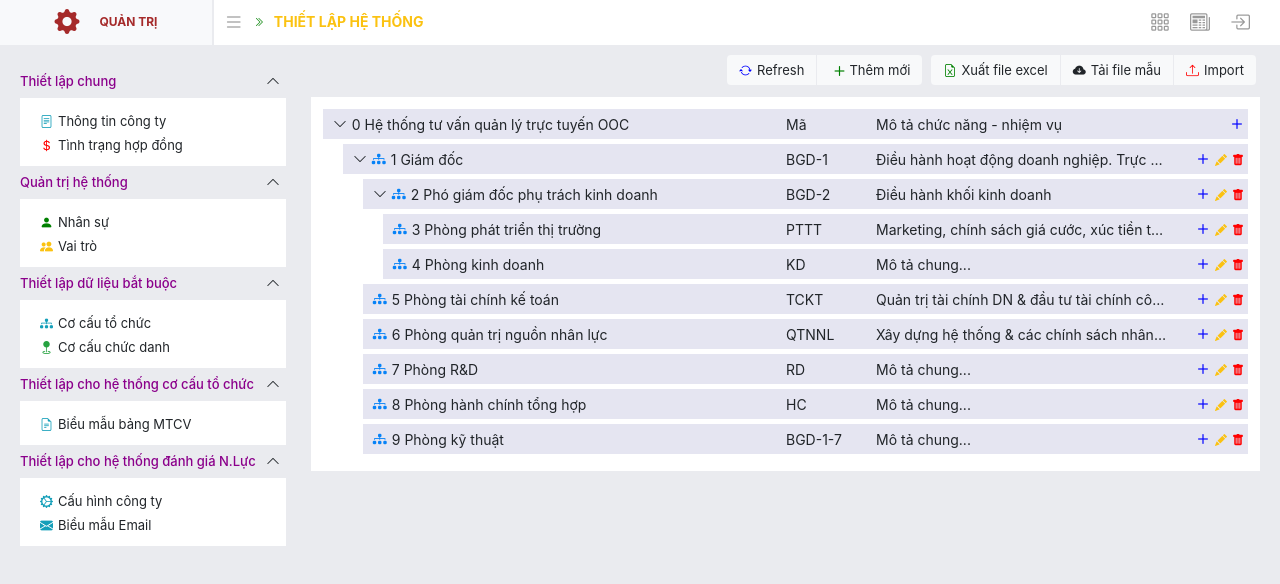
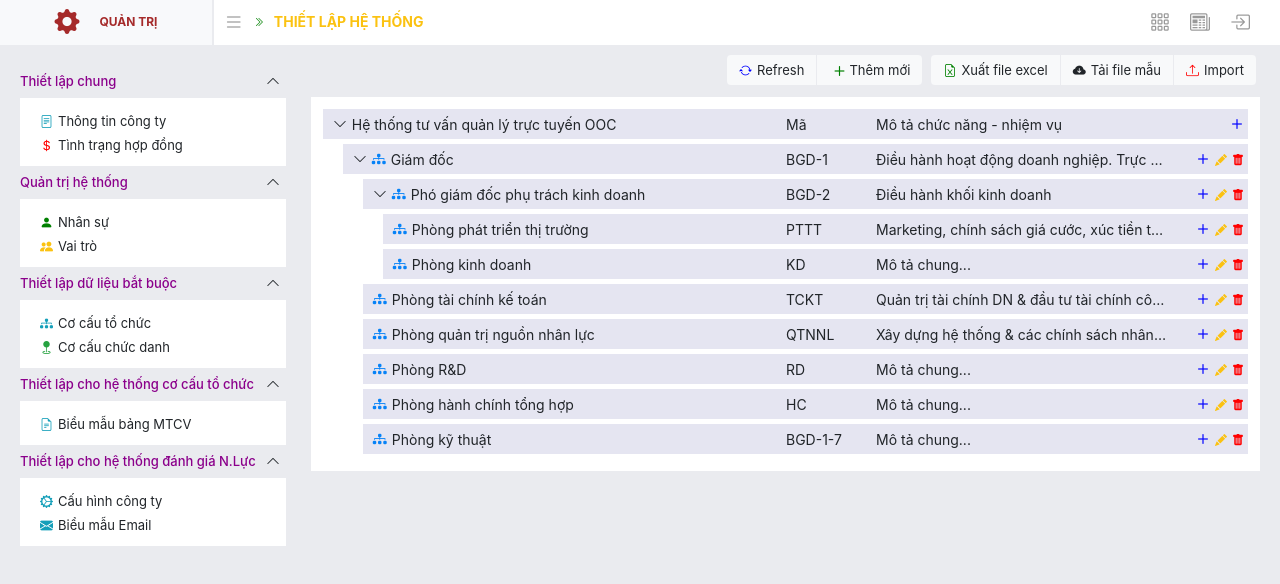
Before and after one commit to PhongJocker/DemoWebsiteWithAngular, an Angular app: page / in a window 1280 px wide. Shown: the top 584 px of the page. Built offline with nearby package versions, Linux system fonts and the light colour scheme.

Commit message:
Demo-UI-Remove: Xóa hiển thị mã định danh

```diff
--- a/src/app/tree-view/tree-view.component.html
+++ b/src/app/tree-view/tree-view.component.html
@@ -4,7 +4,7 @@
         <div class="col" style="display: flex; flex-direction: row; column-gap: 5px;">
             <i class="bi bi-chevron-up" *ngIf="item.child.length"></i>
             <i class="bi bi-diagram-3-fill" style="color: rgb(6, 130, 247);" *ngIf="item.serial != '0'"></i>
-            <span>{{ item.id }} {{ item.name }}</span>
+            <span>{{ item.name }}</span>
         </div>
         <div class="col">
             <span>{{ item.code }}</span>
```
